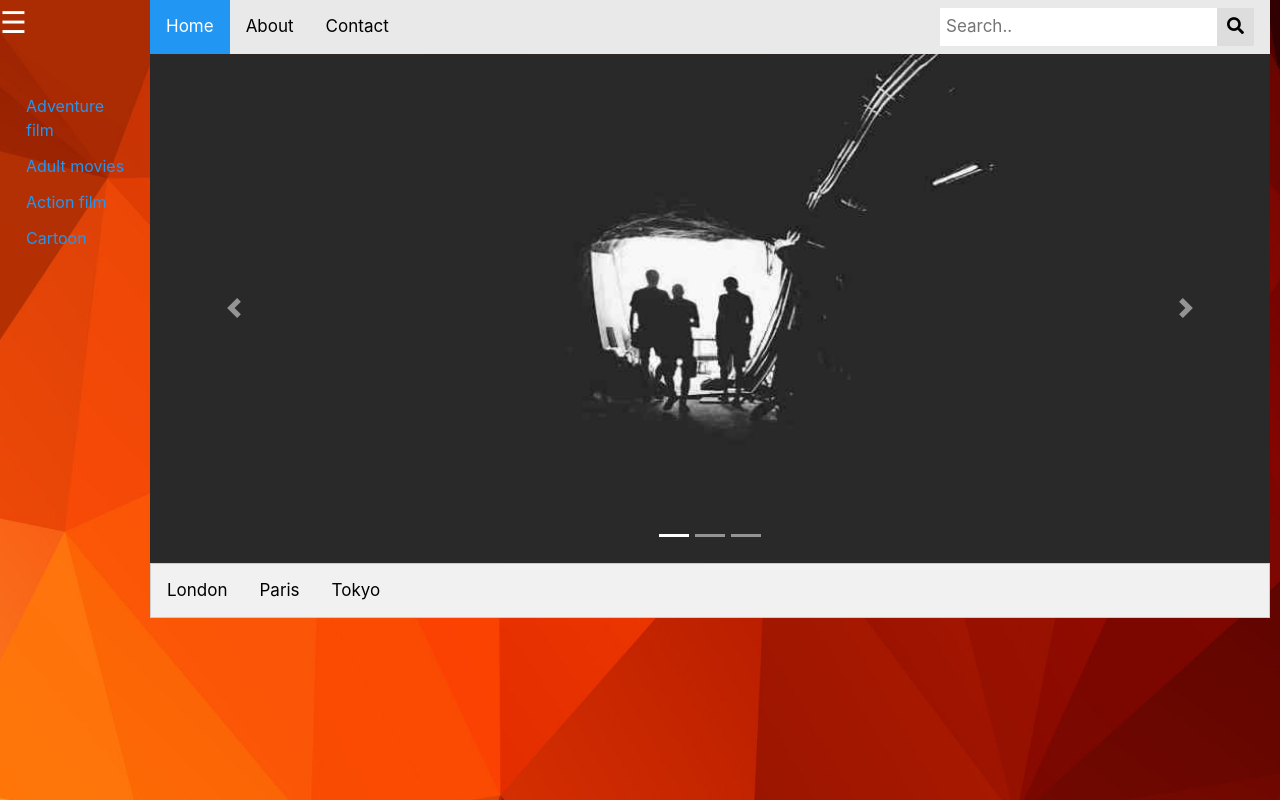
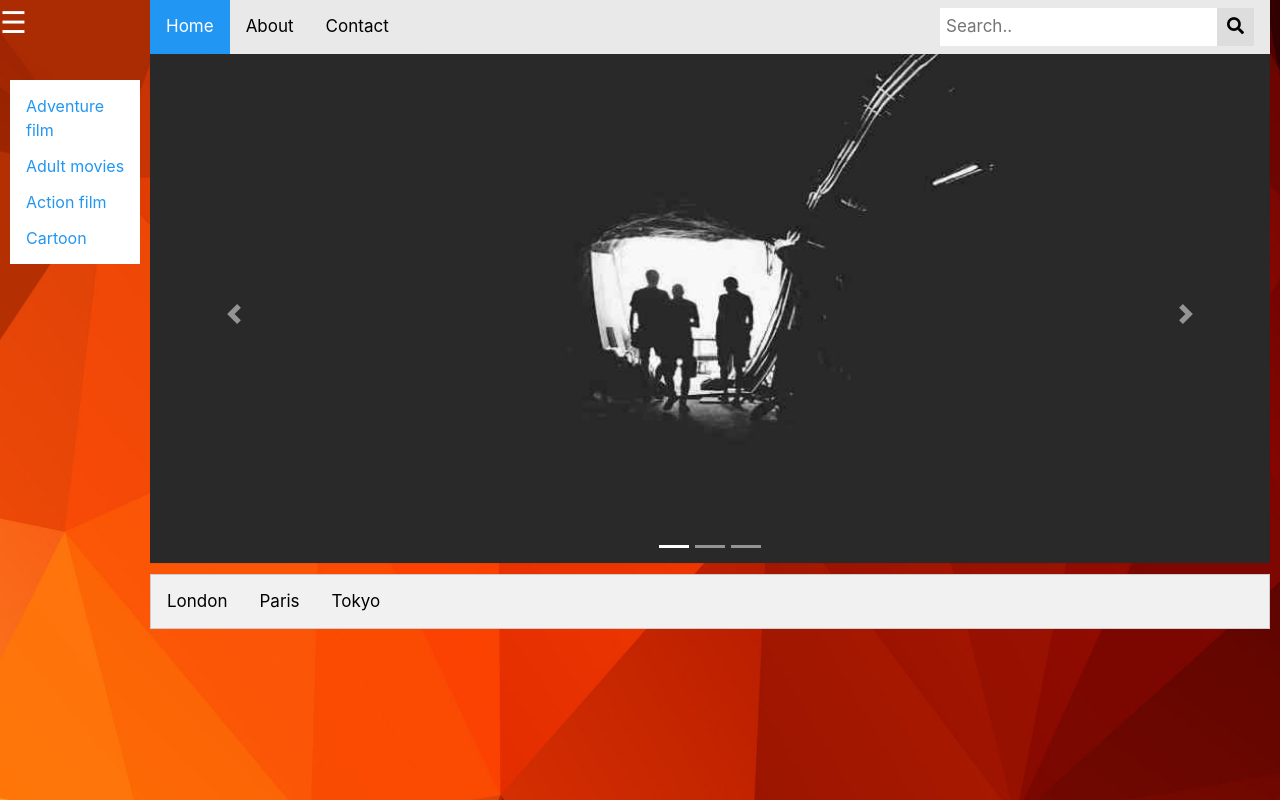
Before and after one commit to nguyenthiennam1992/webnonedjango, a Django app: page / in a window 1280 px wide. Run offline with Django 3.2, Linux system fonts and the light colour scheme; some libraries are stand-ins or nearby versions.

Commit message:
commannew

```diff
--- a/static/homepage/css/style.css
+++ b/static/homepage/css/style.css
@@ -78,7 +78,7 @@ background: #ccc;
     z-index: 1;
     top: 80px;
     left: 10px;
-    background: transparent;
+    background: white;
     overflow-x: hidden;
     padding: 8px 0;
 }
@@ -181,4 +181,5 @@ background: #ccc;
 .carousel-inner img {
     width: 100%;
     height: 100%;
+    vertical-align:baseline;
 }
```
